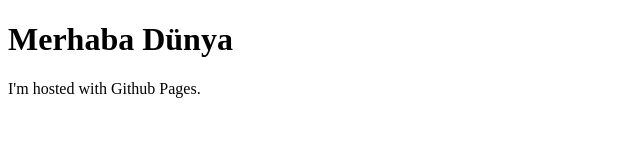
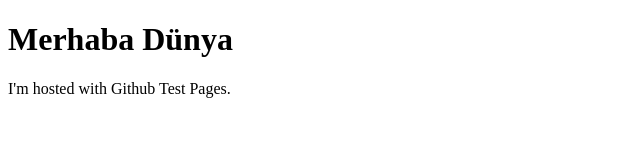
Before and after one commit to MuratAlpTR/MuratAlpTR.github.io, a plain HTML site: page index.html in a window 1280 px wide. Shown: the full height of the page, 0-640 px from the left. Drawn offline with Linux system fonts and the light colour scheme.

Commit message:
Update index.html

```diff
--- a/index.html
+++ b/index.html
@@ -5,6 +5,6 @@
  	</head>
  <body>
  	<h1>Merhaba Dünya</h1>
- 	<p>I'm hosted with Github Pages.</p>
+ 	<p>I'm hosted with Github Test Pages.</p>
  	</body>
  	</html>
```
